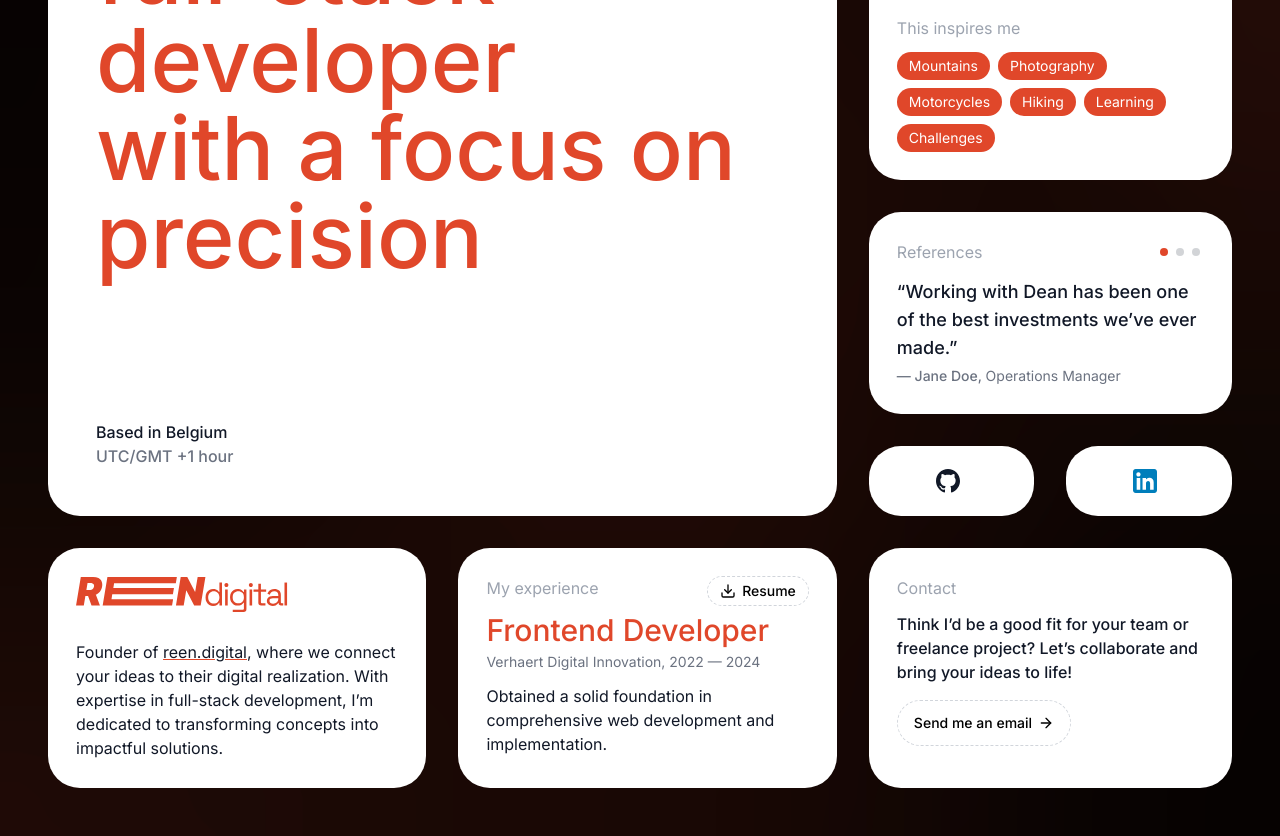
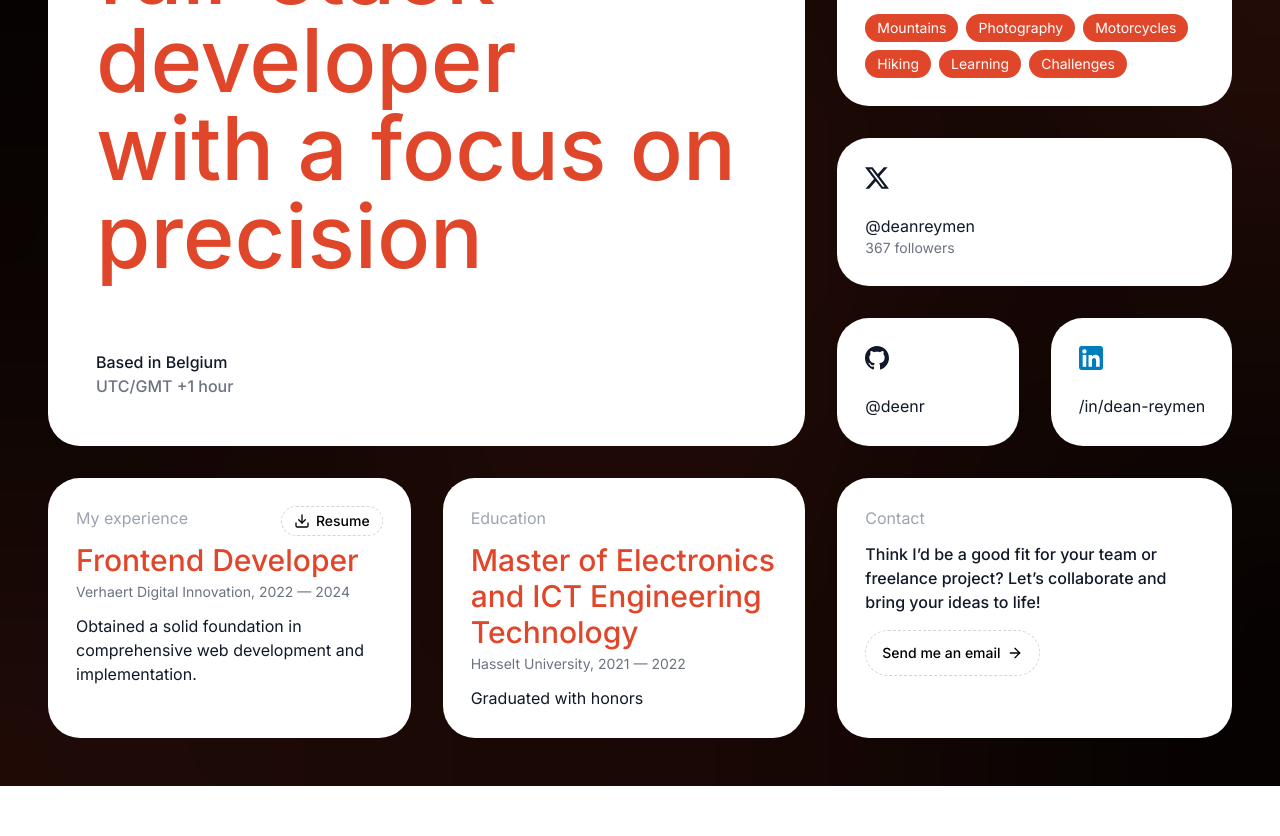
Before and after one commit to deenr/portfolio, a React (Vite) app: page / in a window 1280 px wide. Shown: the part 320-1156 px from the top of the page. After the commit the page ends 1106 px from the top, so only its background shows below. Built offline with nearby package versions, Linux system fonts and the light colour scheme.

Commit message:
chore: update with available information

```diff
--- a/src/App.tsx
+++ b/src/App.tsx
@@ -1,29 +1,29 @@
 import { Background } from './components/BackgroundSVG';
 import { Contact } from './components/Contact';
+import { Education } from './components/Education';
 import { Experience } from './components/Experience';
 import { GitHubSocial } from './components/GitHubSocial';
 import { Header } from './components/Header';
 import { LinkedInSocial } from './components/LinkedInSocial';
 import { Main } from './components/Main';
 import { ThemeProvider } from './components/providers/ThemeProvider';
-import { Reen } from './components/Reen';
-import { References } from './components/References';
 import { ToolstackAndInspiration } from './components/ToolstackAndInspiration';
+import { XSocial } from './components/XSocial';
 
 function App() {
   return (
     <ThemeProvider>
       <div className="relative min-h-screen flex flex-col gap-8 pt-8 pb-12 px-6 lg:px-12">
         <Header />
-        <main className="h-full min-h-0 grid gap-6 lg:gap-8 grid-cols-2 md:grid-cols-[1fr_1fr_1fr_1fr] lg:grid-cols-[1fr_1fr_.5fr_.5fr] xl:grid-cols-[4fr_4fr_1.75fr_1.75fr] lg:grid-rows-[auto_auto_auto_auto] flex-1 ">
-          <Main className="lg:col-start-1 col-span-2 md:col-span-4 lg:col-span-2 lg:row-start-1 lg:row-span-1 xl:row-span-3" />
-          <Reen className="md:col-start-1 col-span-2 lg:col-span-1 xl:row-start-4 xl:row-span-1" />
-          <Experience className="md:col-start-3 col-span-2 lg:col-span-1 xl:row-start-4 xl:row-span-1" />
-          <References className="lg:col-start-3 col-span-2 md:col-span-4 lg:col-span-2 lg:row-start-2 row-span-1" />
-          <ToolstackAndInspiration className="lg:col-start-3 col-span-2 md:col-span-4 lg:col-span-2 lg:row-start-1" />
-          <GitHubSocial className="lg:col-start-1 xl:col-start-3 col-span-1 lg:row-start-3 row-span-1" />
-          <LinkedInSocial className="md:col-start-1 xl:col-start-4 col-span-1 lg:row-start-4 xl:row-start-3 row-span-1" />
-          <Contact className="md:col-start-2 xl:col-start-3 col-span-2 md:col-span-3 xl:col-span-2 md:row-start-5 lg:row-start-3 xl:row-start-4 md:row-span-2 xl:row-span-1" />
+        <main className="h-full min-h-0 grid gap-6 lg:gap-8 grid-cols-2 md:grid-cols-[1fr_1fr_1fr_1fr_1fr_1fr] lg:grid-cols-[1fr_1fr_.4fr_.6fr] xl:grid-cols-[4fr_4fr_2fr_2fr] lg:grid-rows-[auto_auto_auto_auto] flex-1 ">
+          <Main className="lg:col-start-1 col-span-2 md:col-span-6 lg:col-span-2 lg:row-start-1 lg:row-span-1 xl:row-span-3" />
+          <Experience className="md:col-start-1 col-span-2 md:col-span-3 lg:col-span-1 xl:row-start-4 lg:row-span-2 xl:row-span-1" />
+          <Education className="md:col-start-4 lg:col-start-2 col-span-2 md:col-span-3 lg:col-span-1 xl:row-start-4 lg:row-span-2 xl:row-span-1" />
+          <ToolstackAndInspiration className="lg:col-start-3 col-span-2 md:col-span-6 lg:col-span-2 lg:row-start-1" />
+          <XSocial className="lg:col-start-3 col-span-2 md:col-span-2 lg:col-span-2 lg:row-start-2 row-span-1" />
+          <GitHubSocial className="lg:col-start-3 xl:col-start-3 col-span-1 md:col-span-2 lg:col-span-1 lg:row-start-3 row-span-1" />
+          <LinkedInSocial className="lg:col-start-4 xl:col-start-4 col-span-1 md:col-span-2 lg:col-span-1 lg:row-start-3 xl:row-start-3 row-span-1" />
+          <Contact className="md:col-start-1 lg:col-start-1 xl:col-start-3 col-span-2 md:col-span-6 lg:col-span-4 xl:col-span-2 md:row-start-5 lg:row-start-4 xl:row-start-4 md:row-span-2 xl:row-span-1" />
         </main>
         <Background />
       </div>
--- a/src/components/Education.tsx
+++ b/src/components/Education.tsx
@@ -1,15 +1,12 @@
-export function Education() {
+export function Education({ className }: { className?: string }) {
   return (
-    <section className="w-full p-7 flex flex-col bg-white dark:bg-black dark:bg-opacity-50 rounded-[32px]">
+    <section className={`relative w-full p-7 flex flex-col bg-white dark:bg-black dark:bg-opacity-50 rounded-[32px] ${className}`}>
       <h3 className="text-gray-400 dark:text-gray-300 text-base font-regular">Education</h3>
-      <p className="mt-3 text-primary-500 text-3xl	font-medium">Master of Electronics and ICT Engineering Technology</p>
-      <div className="mt-1 flex flex-row justify-between text-gray-500 dark:text-gray-300 text-sm">
-        <p className="font-regular">Hasselt University</p>
-        <p className="font-medium">2021 — 2022</p>
+      <p className="mt-3 text-primary-500 text-xl lg:text-2xl xl:text-3xl font-medium">Master of Electronics and ICT Engineering Technology</p>
+      <div className="mt-1 flex flex-row flex-wrap gap-row-2 justify-between text-gray-500 dark:text-gray-300 text-sm">
+        <p className="font-regular">Hasselt University, 2021 — 2022</p>
       </div>
-      <p className="mt-3 text-gray-900 dark:text-white">
-        Graduated with honors <br />
-      </p>
+      <p className="mt-3 text-gray-900 dark:text-white">Graduated with honors </p>
     </section>
   );
 }
--- a/src/components/GitHubSocial.tsx
+++ b/src/components/GitHubSocial.tsx
@@ -3,15 +3,26 @@ import { GitHub } from './icons/GitHub';
 export function GitHubSocial({ className }: { className?: string }) {
   return (
     <a
-      className={`group w-full flex items-center justify-center min-h-[70px] bg-white dark:bg-black dark:bg-opacity-50 rounded-[32px] cursor-pointer overflow-hidden  ${className}`}
+      className={`group w-full flex min-h-[70px] bg-white dark:bg-black dark:bg-opacity-50 rounded-[32px] cursor-pointer overflow-hidden  ${className}`}
       href="https://github.com/deenr/"
       target="_blank"
       rel="noopener noreferrer"
     >
-      <section className="w-fit h-full flex items-center justify-center transition-all duration-300 ease-in-out">
+      <section className="w-fit h-full flex flex-col justify-between p-7">
         <GitHub className="w-6 h-6 text-gray-900 dark:text-white flex-shrink-0" />
-        <p className="ml-2 text-gray-900 dark:text-white text-sm font-medium w-0 group-hover:w-full overflow-hidden whitespace-nowrap transition-all duration-300 ease-in-out">Follow me</p>
+        <p className="mt-6 text-gray-900 dark:text-white">@deenr</p>
       </section>
     </a>
+    // <a
+    //   className={`group w-full flex items-center justify-center min-h-[70px] bg-white dark:bg-black dark:bg-opacity-50 rounded-[32px] cursor-pointer overflow-hidden  ${className}`}
+    //   href="https://github.com/deenr/"
+    //   target="_blank"
+    //   rel="noopener noreferrer"
+    // >
+    //   <section className="w-fit h-full flex items-center justify-center transition-all duration-300 ease-in-out">
+    //     <GitHub className="w-6 h-6 text-gray-900 dark:text-white flex-shrink-0" />
+    //     <p className="ml-2 text-gray-900 dark:text-white text-sm font-medium w-0 group-hover:w-full overflow-hidden whitespace-nowrap transition-all duration-300 ease-in-out">Follow me</p>
+    //   </section>
+    // </a>
   );
 }
--- a/src/components/Header.tsx
+++ b/src/components/Header.tsx
@@ -10,7 +10,7 @@ export function Header() {
         </figure>
         <div>
           <h1 className="text-gray-900 dark:text-white text-base font-medium">Dean Reymen</h1>
-          <p className="text-gray-500 dark:text-gray-400 text-sm xs:text-base font-regular">Founder of Reen Digital</p>
+          <p className="text-gray-500 dark:text-gray-400 text-sm xs:text-base font-regular">Full-Stack Developer</p>
         </div>
       </div>
       <div className="flex flex-row items-center">
--- a/src/components/LinkedInSocial.tsx
+++ b/src/components/LinkedInSocial.tsx
@@ -3,15 +3,26 @@ import { LinkedIn } from './icons/LinkedIn';
 export function LinkedInSocial({ className }: { className?: string }) {
   return (
     <a
-      className={`group w-full flex items-center justify-center min-h-[70px] bg-white dark:bg-black dark:bg-opacity-50 rounded-[32px] cursor-pointer overflow-hidden  ${className}`}
+      className={`group w-full flex min-h-[70px] bg-white dark:bg-black dark:bg-opacity-50 rounded-[32px] cursor-pointer overflow-hidden  ${className}`}
       href="https://www.linkedin.com/in/dean-reymen/"
       target="_blank"
       rel="noopener noreferrer"
     >
-      <section className="w-fit h-full flex gap-2 items-center justify-center transition-all duration-300 ease-in-out">
+      <section className="w-fit h-full flex flex-col justify-between p-7">
         <LinkedIn className="w-6 h-6 text-gray-900 dark:text-white flex-shrink-0" />
-        <p className="text-gray-900 dark:text-white text-sm font-medium w-0 group-hover:w-full overflow-hidden whitespace-nowrap transition-all duration-300 ease-in-out">Let's connect</p>
+        <p className="mt-6 text-gray-900 dark:text-white text-nowrap">/in/dean-reymen</p>
       </section>
     </a>
+    // <a
+    //   className={`group w-full flex items-center justify-center min-h-[70px] bg-white dark:bg-black dark:bg-opacity-50 rounded-[32px] cursor-pointer overflow-hidden  ${className}`}
+    //   href="https://www.linkedin.com/in/dean-reymen/"
+    //   target="_blank"
+    //   rel="noopener noreferrer"
+    // >
+    //   <section className="w-fit h-full flex gap-2 items-center justify-center transition-all duration-300 ease-in-out">
+    //     <LinkedIn className="w-6 h-6 text-gray-900 dark:text-white flex-shrink-0" />
+    //     <p className="text-gray-900 dark:text-white text-sm font-medium w-0 group-hover:w-full overflow-hidden whitespace-nowrap transition-all duration-300 ease-in-out">Let's connect</p>
+    //   </section>
+    // </a>
   );
 }
--- /dev/null
+++ b/src/components/XSocial.tsx
@@ -0,0 +1,18 @@
+import { X } from './icons/X';
+
+export function XSocial({ className }: { className?: string }) {
+  return (
+    <a
+      className={`group w-full flex min-h-[70px] bg-white dark:bg-black dark:bg-opacity-50 rounded-[32px] cursor-pointer overflow-hidden  ${className}`}
+      href="https://x.com/deanreymen"
+      target="_blank"
+      rel="noopener noreferrer"
+    >
+      <section className="w-fit h-full flex flex-col justify-between p-7">
+        <X className="w-6 h-6 text-gray-900 dark:text-white flex-shrink-0" />
+        <p className="mt-6 text-gray-900 dark:text-white">@deanreymen</p>
+        <p className="text-gray-500 dark:text-gray-300 text-sm font-regular">367 followers</p>
+      </section>
+    </a>
+  );
+}
--- /dev/null
+++ b/src/components/icons/X.tsx
@@ -0,0 +1,19 @@
+export function X({ className }: { className?: string }) {
+  return (
+    <svg
+      className={className}
+      xmlns="http://www.w3.org/2000/svg"
+      shapeRendering="geometricPrecision"
+      textRendering="geometricPrecision"
+      imageRendering="optimizeQuality"
+      fillRule="evenodd"
+      clipRule="evenodd"
+      viewBox="0 0 512 462.799"
+    >
+      <path
+        fill="currentColor"
+        d="M403.229 0h78.506L310.219 196.04 512 462.799H354.002L230.261 301.007 88.669 462.799h-78.56l183.455-209.683L0 0h161.999l111.856 147.88L403.229 0zm-27.556 415.805h43.505L138.363 44.527h-46.68l283.99 371.278z"
+      />
+    </svg>
+  );
+}
```
